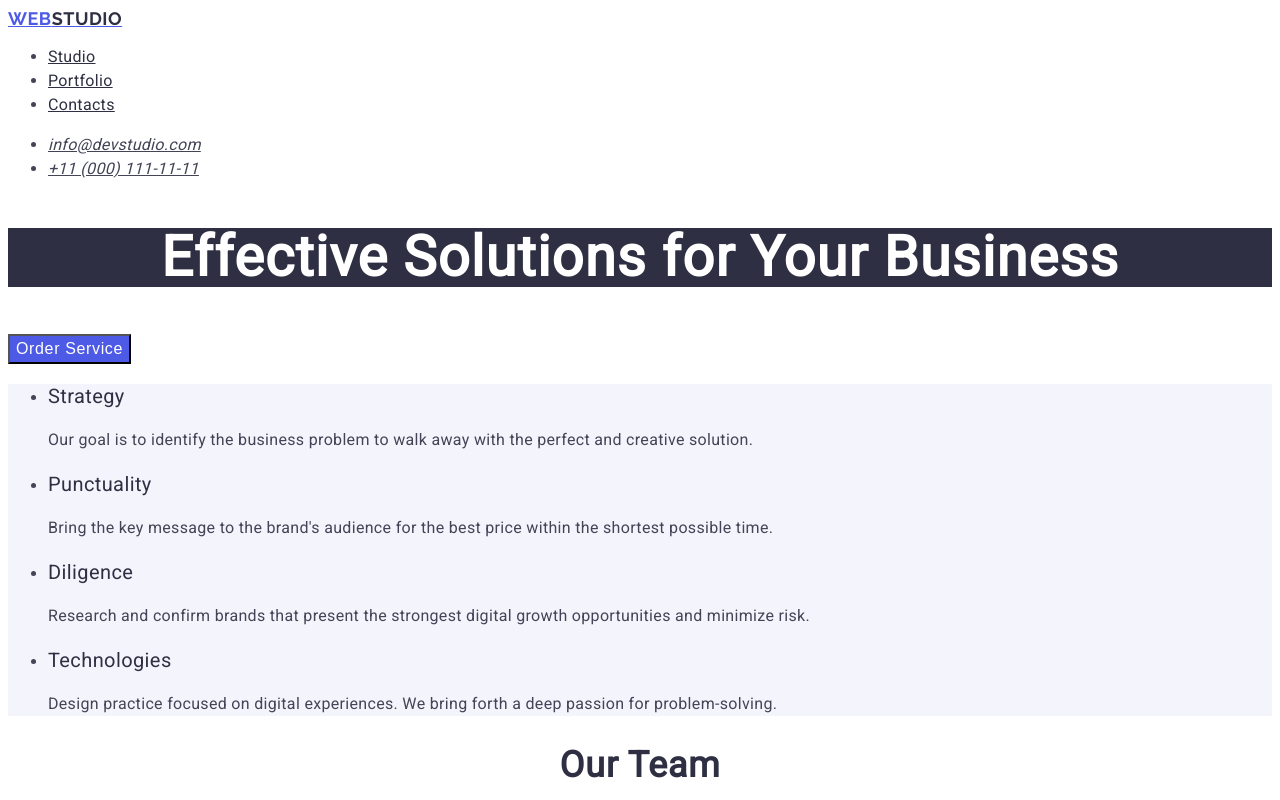
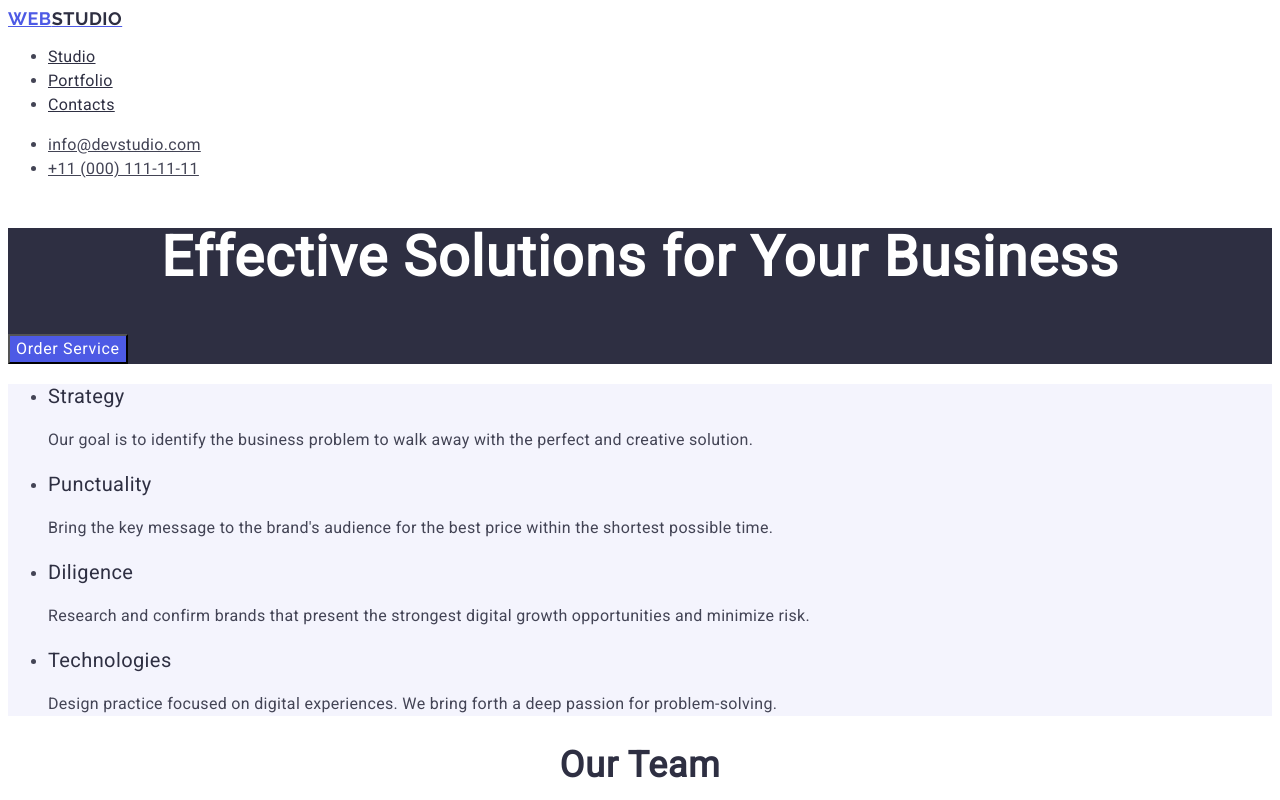
Before and after one commit to VLutskyi/goit-markup-hw-06, a plain HTML site: page index.html in a window 1280 px wide. Shown: the top 800 px of the page. Drawn offline with Linux system fonts and the light colour scheme.

Commit message:
update file css

```diff
--- a/css/styles.css
+++ b/css/styles.css
@@ -35,10 +35,9 @@ font-family: Raleway,sans-serif;
 
 
 }
-.address:hover,
-.address:focus {
+.address{
  font-style: normal;
-color: #404bbf;
+
 
 }
 .contack-link {
@@ -47,6 +46,13 @@ line-height: 1.5;
 letter-spacing: 0.02em;
 color:#434455;
 }
+
+.contack-link:hover,
+.contack-link:focus{
+ color: #404bbf
+}
+
+
 .address-link:hover,
 .address-link:focus{
     color:#404BBF;
@@ -55,6 +61,10 @@ color:#434455;
 /* ==================================================================== */
 
 /* ========================HERO======================================== */
+
+.hero {
+    background-color: #2e2f42
+}
 
 .header {
     font-weight: 700;
@@ -73,6 +83,7 @@ letter-spacing: 0.04em;
 color:#fff;
 background-color: #4d5ae5;
 cursor:pointer;
+font-family: "Roboto", sans-serif;
 }
 .hero-btn:hover,
 .hero-btn:focus{
```
